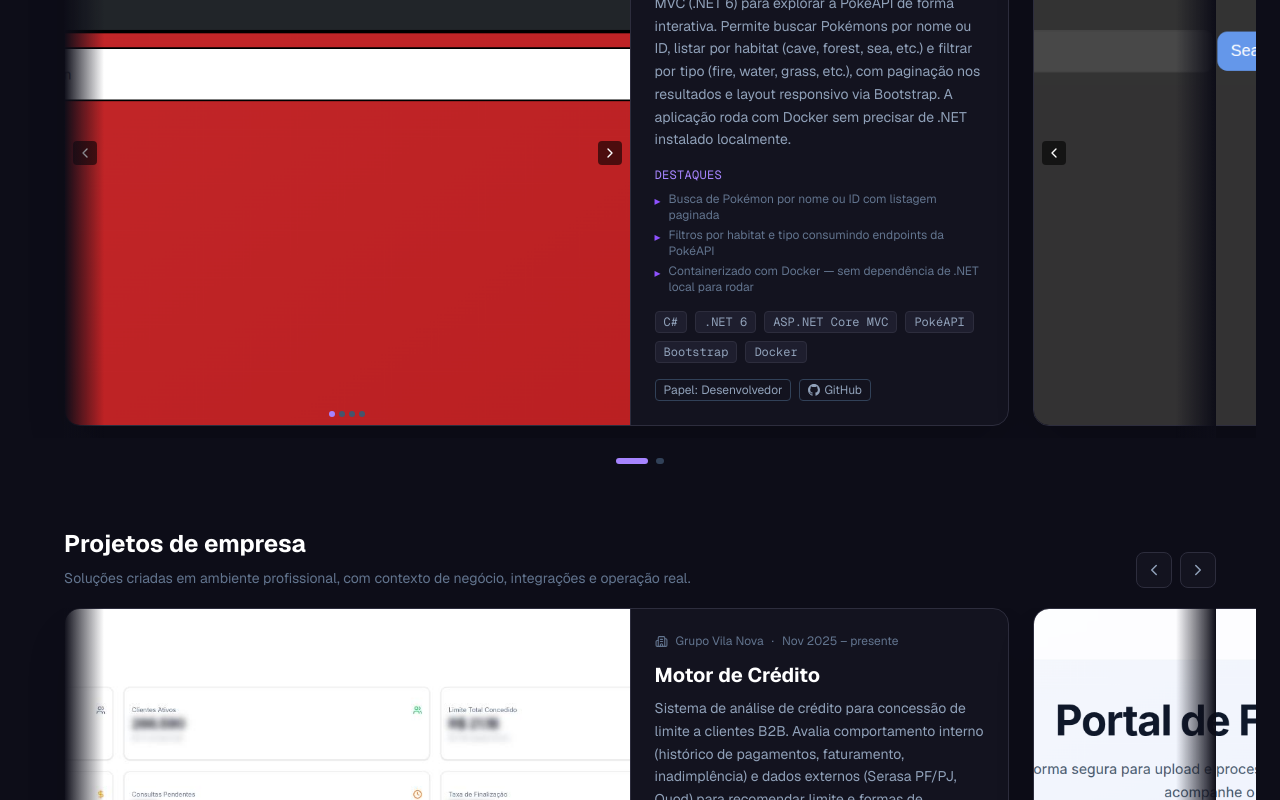
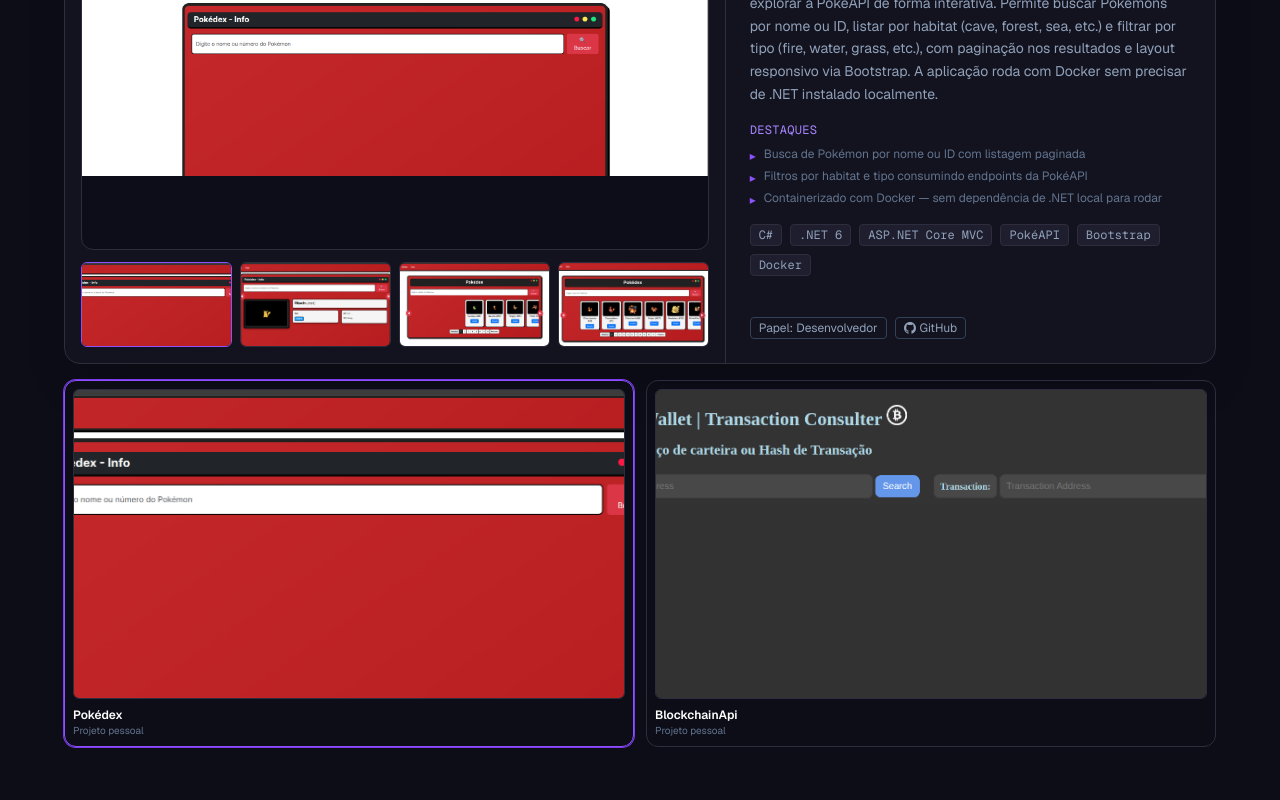
Before and after one commit to LuizColombo/Blog, a Next.js app: page / in a window 1280 px wide. Shown: the part 2000-2800 px from the top of the page. Built offline with nearby package versions, Linux system fonts and the light colour scheme.

Commit message:
refactor(projects): substitui carrosséis aninhados por layout palco + trilho
Co-Authored-By: Claude Opus 4.8 (1M context) <noreply@anthropic.com>

```diff
--- a/src/components/sections/Projects.tsx
+++ b/src/components/sections/Projects.tsx
@@ -1,7 +1,6 @@
 "use client";
 
-import { motion, AnimatePresence } from "framer-motion";
-import { useInView } from "framer-motion";
+import { motion, AnimatePresence, useInView } from "framer-motion";
 import { useRef, useState, useEffect, useCallback } from "react";
 import Image from "next/image";
 import {
@@ -125,33 +124,35 @@ function Lightbox({
   );
 }
 
-function ScreenshotCarousel({ screenshots, title }: { screenshots: string[]; title: string }) {
+function StageMedia({ screenshots, title }: { screenshots: string[]; title: string }) {
   const [current, setCurrent] = useState(0);
   const [lightboxIndex, setLightboxIndex] = useState<number | null>(null);
-
-  if (!screenshots.length) return null;
+  const [imgFailed, setImgFailed] = useState(false);
+  const hasShots = screenshots.length > 0;
 
   return (
-    <>
-      <div className="relative aspect-video md:aspect-auto md:h-full md:min-h-[280px] overflow-hidden bg-[#0d0d1a] border-b md:border-b-0 md:border-r border-[#2d2d3d] group/carousel">
+    <div className="p-4 md:border-r border-[#2d2d3d] flex flex-col">
+      <div className="relative aspect-video rounded-xl overflow-hidden bg-[#0d0d1a] border border-[#2d2d3d] group/shot">
         <div className="absolute inset-0 flex items-center justify-center text-slate-600 text-sm">
           Screenshot em breve
         </div>
 
+        {hasShots && !imgFailed && (
           <Image
             src={screenshots[current]}
             alt={`${title} screenshot ${current + 1}`}
             fill
-          className="object-cover"
-          onError={(e) => {
-            (e.target as HTMLImageElement).style.display = "none";
-          }}
+            className="object-contain"
+            sizes="(max-width: 768px) 100vw, 55vw"
+            onError={() => setImgFailed(true)}
           />
+        )}
 
-        {/* expand hint */}
+        {hasShots && !imgFailed && (
           <button
+            type="button"
             onClick={() => setLightboxIndex(current)}
-          className="absolute inset-0 flex items-center justify-center opacity-0 group-hover/carousel:opacity-100 transition-opacity bg-black/20 cursor-zoom-in"
+            className="absolute inset-0 flex items-center justify-center opacity-0 group-hover/shot:opacity-100 transition-opacity bg-black/20 cursor-zoom-in"
             aria-label="Expandir imagem"
           >
             <span className="flex items-center gap-2 px-3 py-1.5 rounded-full bg-black/60 text-white text-xs">
@@ -159,35 +160,35 @@ function ScreenshotCarousel({ screenshots, title }: { screenshots: string[]; tit
               Expandir
             </span>
           </button>
+        )}
+      </div>
 
       {screenshots.length > 1 && (
-          <>
+        <div className="flex gap-2 mt-3">
+          {screenshots.map((src, i) => (
             <button
-              onClick={(e) => { e.stopPropagation(); setCurrent((c) => (c - 1 + screenshots.length) % screenshots.length); }}
-              className="absolute left-2 top-1/2 -translate-y-1/2 p-1 rounded bg-black/60 text-white hover:bg-black/80 transition-colors"
+              key={src}
+              type="button"
+              onClick={() => { setCurrent(i); setImgFailed(false); }}
+              className={`relative flex-1 aspect-video rounded-md overflow-hidden bg-[#0d0d1a] border transition-colors ${
+                i === current ? "border-violet-500" : "border-[#2d2d3d] hover:border-slate-600"
+              }`}
+              aria-label={`Ver screenshot ${i + 1}`}
             >
-              <ChevronLeft size={16} />
+              <Image
+                src={src}
+                alt=""
+                fill
+                className="object-cover"
+                sizes="120px"
+                onError={(e) => {
+                  (e.target as HTMLImageElement).style.display = "none";
+                }}
+              />
             </button>
-            <button
-              onClick={(e) => { e.stopPropagation(); setCurrent((c) => (c + 1) % screenshots.length); }}
-              className="absolute right-2 top-1/2 -translate-y-1/2 p-1 rounded bg-black/60 text-white hover:bg-black/80 transition-colors"
-            >
-              <ChevronRight size={16} />
-            </button>
-            <div className="absolute bottom-2 left-1/2 -translate-x-1/2 flex gap-1">
-              {screenshots.map((_, i) => (
-                <button
-                  key={i}
-                  onClick={(e) => { e.stopPropagation(); setCurrent(i); }}
-                  className={`w-1.5 h-1.5 rounded-full transition-colors ${
-                    i === current ? "bg-violet-400" : "bg-slate-600"
-                  }`}
-                />
           ))}
         </div>
-          </>
       )}
-      </div>
 
       <AnimatePresence>
         {lightboxIndex !== null && (
@@ -199,23 +200,91 @@ function ScreenshotCarousel({ screenshots, title }: { screenshots: string[]; tit
           />
         )}
       </AnimatePresence>
-    </>
+    </div>
   );
 }
 
-function ProjectCard({ project, index }: { project: Project; index: number }) {
+function ThumbnailRail({
+  projects,
+  activeIndex,
+  onSelect,
+}: {
+  projects: Project[];
+  activeIndex: number;
+  onSelect: (index: number) => void;
+}) {
+  if (projects.length < 2) return null;
+
+  const colsClass =
+    projects.length >= 4
+      ? "md:grid-cols-4"
+      : projects.length === 3
+      ? "md:grid-cols-3"
+      : "md:grid-cols-2";
+
+  return (
+    <div className={`mt-4 flex gap-3 overflow-x-auto pb-2 md:grid ${colsClass} md:overflow-visible [scrollbar-width:none] [&::-webkit-scrollbar]:hidden`}>
+      {projects.map((project, index) => (
+        <button
+          key={project.slug}
+          type="button"
+          onClick={() => onSelect(index)}
+          className={`min-w-[160px] md:min-w-0 text-left rounded-xl border p-2 transition-all ${
+            index === activeIndex
+              ? "border-violet-500 shadow-[0_0_0_1px_var(--accent)]"
+              : "border-[#2d2d3d] hover:border-slate-600"
+          }`}
+          aria-label={`Ver ${project.title}`}
+          aria-current={index === activeIndex ? "true" : undefined}
+        >
+          <div className="relative aspect-video rounded-md overflow-hidden bg-[#0d0d1a] border border-[#2d2d3d] mb-2">
+            <div className="absolute inset-0 bg-gradient-to-br from-violet-500/10 to-blue-500/10" />
+            {project.screenshots[0] && (
+              <Image
+                src={project.screenshots[0]}
+                alt=""
+                fill
+                className="object-cover"
+                sizes="200px"
+                onError={(e) => {
+                  (e.target as HTMLImageElement).style.display = "none";
+                }}
+              />
+            )}
+          </div>
+          <p className="text-xs font-semibold text-white truncate">{project.title}</p>
+          <p className="text-[10px] text-slate-500 truncate">{project.company}</p>
+        </button>
+      ))}
+    </div>
+  );
+}
+
+function ProjectStage({ group }: { group: ProjectGroup }) {
+  const [activeIndex, setActiveIndex] = useState(0);
   const ref = useRef(null);
   const inView = useInView(ref, { once: true, margin: "-80px" });
+  const project = group.projects[activeIndex] ?? group.projects[0];
+
+  if (!project) return null;
 
   return (
+    <div ref={ref} className="space-y-1">
+      <div className="mb-5">
+        <h3 className="text-2xl font-bold text-white">{group.title}</h3>
+        <p className="text-slate-500 text-sm mt-2 max-w-2xl">{group.description}</p>
+      </div>
+
+      <AnimatePresence mode="wait">
       <motion.article
-      ref={ref}
-      initial={{ opacity: 0, y: 40 }}
+        key={project.slug}
+        initial={{ opacity: 0, y: 20 }}
         animate={inView ? { opacity: 1, y: 0 } : {}}
-      transition={{ duration: 0.6, delay: index * 0.1 }}
-      className="group grid h-full grid-cols-1 md:grid-cols-[3fr_2fr] rounded-2xl bg-[#13131f] border border-[#2d2d3d] hover:border-violet-500/30 transition-all shadow-2xl shadow-black/20 overflow-hidden"
+        exit={{ opacity: 0, y: -10 }}
+        transition={{ duration: 0.4 }}
+        className="grid grid-cols-1 md:grid-cols-[1.35fr_1fr] rounded-2xl bg-[#13131f] border border-[#2d2d3d] overflow-hidden shadow-2xl shadow-black/20"
       >
-      <ScreenshotCarousel screenshots={project.screenshots} title={project.title} />
+        <StageMedia screenshots={project.screenshots} title={project.title} />
 
         <div className="flex flex-col justify-between p-6">
           <div>
@@ -226,7 +295,7 @@ function ProjectCard({ project, index }: { project: Project; index: number }) {
               <span>{project.period}</span>
             </div>
 
-          <h3 className="text-xl font-bold text-white mb-2">{project.title}</h3>
+            <h4 className="text-xl font-bold text-white mb-2">{project.title}</h4>
             <p className="text-slate-400 text-sm leading-relaxed mb-4">{project.longDescription}</p>
 
             <div className="mb-4">
@@ -284,116 +353,13 @@ function ProjectCard({ project, index }: { project: Project; index: number }) {
           </div>
         </div>
       </motion.article>
-  );
-}
+      </AnimatePresence>
 
-function ProjectCarousel({ group }: { group: ProjectGroup }) {
-  const [current, setCurrent] = useState(0);
-  const scrollerRef = useRef<HTMLDivElement>(null);
-  const slideRefs = useRef<(HTMLDivElement | null)[]>([]);
-
-  const goTo = useCallback(
-    (index: number) => {
-      const nextIndex = (index + group.projects.length) % group.projects.length;
-      slideRefs.current[nextIndex]?.scrollIntoView({
-        behavior: "smooth",
-        block: "nearest",
-        inline: "center",
-      });
-      setCurrent(nextIndex);
-    },
-    [group.projects.length]
-  );
-
-  const updateCurrent = useCallback(() => {
-    const scroller = scrollerRef.current;
-    if (!scroller) return;
-
-    const center = scroller.getBoundingClientRect().left + scroller.clientWidth / 2;
-    const nearest = slideRefs.current.reduce(
-      (best, slide, index) => {
-        if (!slide) return best;
-
-        const rect = slide.getBoundingClientRect();
-        const distance = Math.abs(rect.left + rect.width / 2 - center);
-        return distance < best.distance ? { index, distance } : best;
-      },
-      { index: 0, distance: Number.POSITIVE_INFINITY }
-    );
-
-    setCurrent(nearest.index);
-  }, []);
-
-  if (!group.projects.length) return null;
-
-  return (
-    <div className="space-y-5">
-      <div className="flex items-end justify-between gap-6">
-        <div>
-          <h3 className="text-2xl font-bold text-white">{group.title}</h3>
-          <p className="text-slate-500 text-sm mt-2 max-w-2xl">{group.description}</p>
-        </div>
-
-        {group.projects.length > 1 && (
-          <div className="hidden sm:flex items-center gap-2">
-            <button
-              type="button"
-              onClick={() => goTo(current - 1)}
-              className="p-2 rounded-lg border border-[#2d2d3d] bg-[#13131f] text-slate-400 hover:text-white hover:border-violet-500/40 transition-colors"
-              aria-label={`Projeto anterior em ${group.title}`}
-            >
-              <ChevronLeft size={18} />
-            </button>
-            <button
-              type="button"
-              onClick={() => goTo(current + 1)}
-              className="p-2 rounded-lg border border-[#2d2d3d] bg-[#13131f] text-slate-400 hover:text-white hover:border-violet-500/40 transition-colors"
-              aria-label={`Próximo projeto em ${group.title}`}
-            >
-              <ChevronRight size={18} />
-            </button>
-          </div>
-        )}
-      </div>
-
-      <div className="relative">
-        <div className="pointer-events-none absolute inset-y-0 left-0 z-10 w-10 bg-gradient-to-r from-[#0d0d18] to-transparent" />
-        <div className="pointer-events-none absolute inset-y-0 right-0 z-10 w-10 bg-gradient-to-l from-[#0d0d18] to-transparent" />
-
-        <div
-          ref={scrollerRef}
-          onScroll={updateCurrent}
-          className="-mx-6 flex snap-x snap-mandatory gap-6 overflow-x-auto scroll-smooth px-6 pb-3 [scrollbar-width:none] md:-mx-10 md:px-10 [&::-webkit-scrollbar]:hidden"
-        >
-          {group.projects.map((project, index) => (
-            <div
-              key={project.slug}
-              ref={(node) => {
-                slideRefs.current[index] = node;
-              }}
-              className="min-w-0 shrink-0 basis-[88%] snap-center lg:basis-[82%]"
-            >
-              <ProjectCard project={project} index={index} />
-            </div>
-          ))}
-        </div>
-      </div>
-
-      {group.projects.length > 1 && (
-        <div className="flex items-center justify-center gap-2">
-          {group.projects.map((project, index) => (
-            <button
-              key={project.slug}
-              type="button"
-              onClick={() => goTo(index)}
-              className={`h-1.5 rounded-full transition-all ${
-                index === current ? "w-8 bg-violet-400" : "w-2 bg-slate-700 hover:bg-slate-500"
-              }`}
-              aria-label={`Ir para ${project.title}`}
+      <ThumbnailRail
+        projects={group.projects}
+        activeIndex={activeIndex}
+        onSelect={setActiveIndex}
       />
-          ))}
-        </div>
-      )}
     </div>
   );
 }
@@ -424,7 +390,7 @@ export default function Projects({ groups }: { groups: ProjectGroup[] }) {
 
         <div className="space-y-16">
           {visibleGroups.map((group) => (
-            <ProjectCarousel key={group.id} group={group} />
+            <ProjectStage key={group.id} group={group} />
           ))}
         </div>
       </div>
```
Lines whose indentation alone changed are shown as unchanged.
